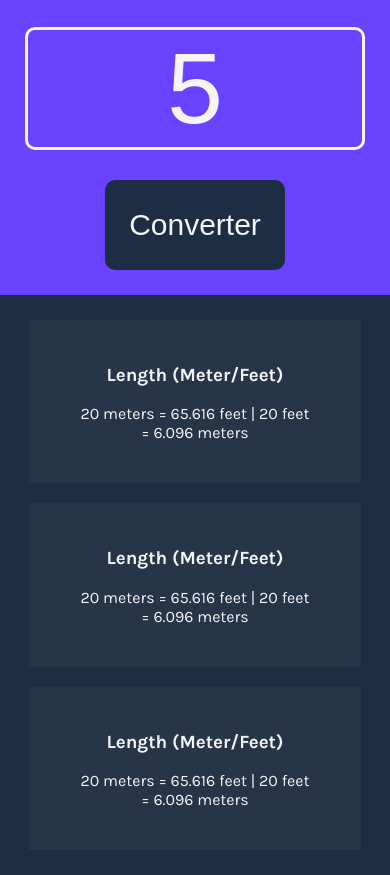
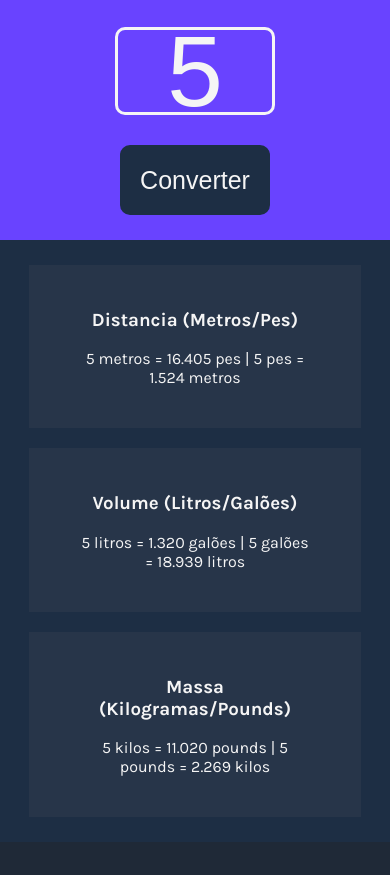
Before and after one commit to Marcelo-Matheus-Almeida/Unit-conversion, a plain HTML site: page index.html in a window 390 px wide. Both pictures are taken after typing "5" into the empty fields and a click on the button "Converter". Shown: the part 102-977 px from the top of the page. After the commit the page ends 944 px from the top, so only its background shows below. Drawn offline with Linux system fonts and the light colour scheme.

Commit message:
adding js

```diff
--- a/index.html
+++ b/index.html
@@ -13,22 +13,23 @@
 <body>
     <div id="top-div">
         <h1 id="title">Conversor de medidas</h1>
-        <input type="number" name="" id="input-el">
+        <input type="number" placeholder="20" name="" id="input-el">
         <button id="converter-btn">Converter</button>
     </div>
     <div id="results">
         <div class="result-div">
-            <h3>Length (Meter/Feet)</h3>
-            <p>20 meters = 65.616 feet | 20 feet = 6.096 meters</p>
+            <h3>Distancia (Metros/Pes)</h3>
+            <p id="meter-feet-el">20 metros = 65.616 pes | 20 pes = 6.096 metros</p>
         </div>
         <div class="result-div">
-            <h3>Length (Meter/Feet)</h3>
-            <p>20 meters = 65.616 feet | 20 feet = 6.096 meters</p>
+            <h3>Volume (Litros/Galões)</h3>
+            <p id="liter-gallons-el">20 litros = 5.284 galões | 20 galões = 75.708 litros</p>
         </div>
         <div class="result-div">
-            <h3>Length (Meter/Feet)</h3>
-            <p>20 meters = 65.616 feet | 20 feet = 6.096 meters</p>
+            <h3>Massa (Kilogramas/Pounds)</h3>
+            <p id="kg-pd-el">20 kilos = 44.092 pounds | 20 pounds = 9.072 kilos</p>
         </div>
     </div>
+    <script src="script.js"></script>
 </body>
 </html>
--- a/script.js
+++ b/script.js
@@ -0,0 +1,26 @@
+const convertBtn = document.getElementById("converter-btn")
+const inputEl = document.getElementById("input-el")
+const meterFeetEl = document.getElementById("meter-feet-el")
+const literGallonsEl = document.getElementById("liter-gallons-el")
+const kgPdEl = document.getElementById("kg-pd-el")
+let meter = 0
+let liter = 0
+let kilogram = 0
+
+convertBtn.addEventListener("click", function(){
+    converter()
+})
+
+inputEl.addEventListener('keypress', function(e){
+    if(e.which == 13){
+       converter()
+    }
+ })
+
+ function converter(){
+    if (inputEl.value){
+        meterFeetEl.innerHTML = `<p> ${inputEl.value} metros = ${(inputEl.value * 3.281).toFixed(3)} pes | ${inputEl.value} pes = ${(inputEl.value / 3.281).toFixed(3)} metros</p>`
+        literGallonsEl.innerHTML = `<p> ${inputEl.value} litros = ${(inputEl.value * 0.264).toFixed(3)} galões | ${inputEl.value} galões = ${(inputEl.value / 0.264).toFixed(3)} litros</p>`
+        kgPdEl.innerHTML = `<p> ${inputEl.value} kilos = ${(inputEl.value * 2.204).toFixed(3)} pounds | ${inputEl.value} pounds = ${(inputEl.value / 2.204).toFixed(3)} kilos </p>`
+    }
+ }
--- a/styles.css
+++ b/styles.css
@@ -78,7 +78,7 @@ input[type=number]::-webkit-inner-spin-button {
         width: 100%;
     }
 
-    /* #input-el{
+    #input-el{
         max-width: 150px;
         height: 80px;
     }
@@ -87,7 +87,7 @@ input[type=number]::-webkit-inner-spin-button {
         font-size: 25px;
         width: 150px;
         height: 70px;
-    } */
+    }
 }
 
 .result-div{
```
